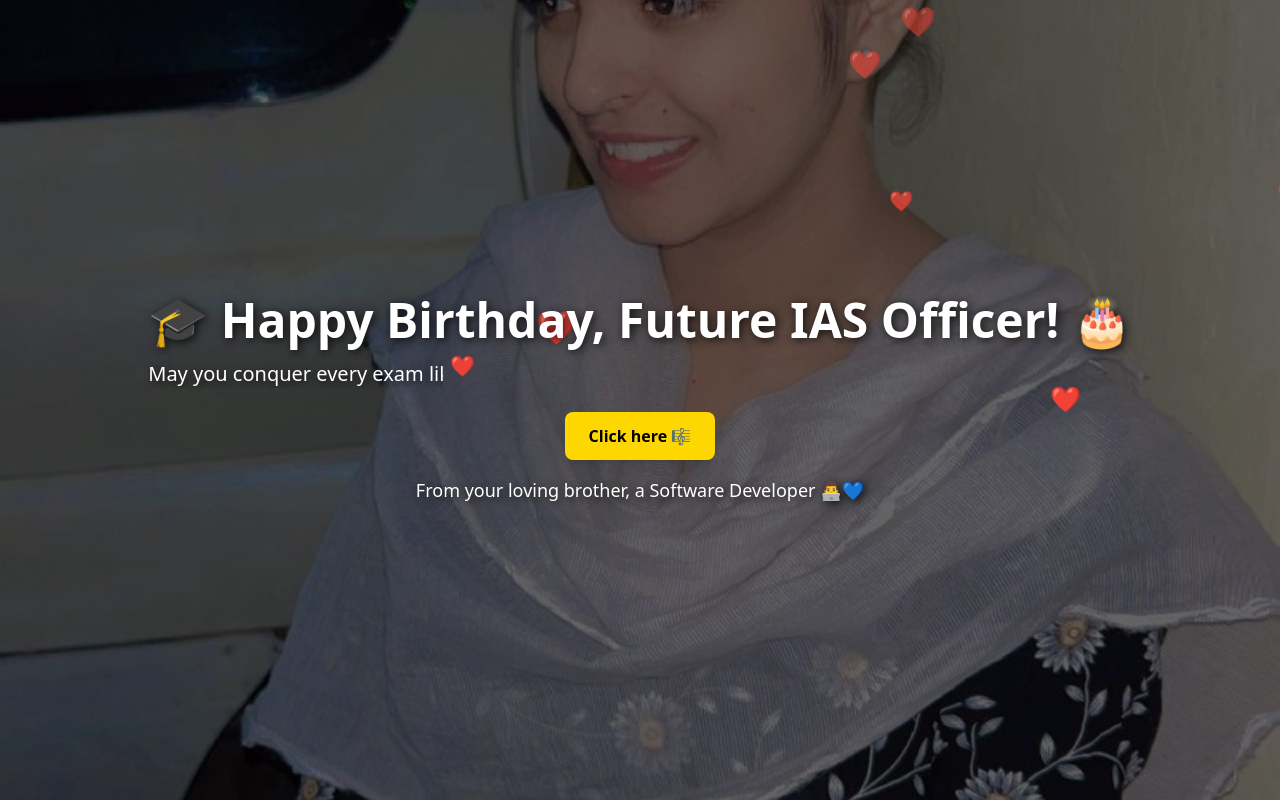
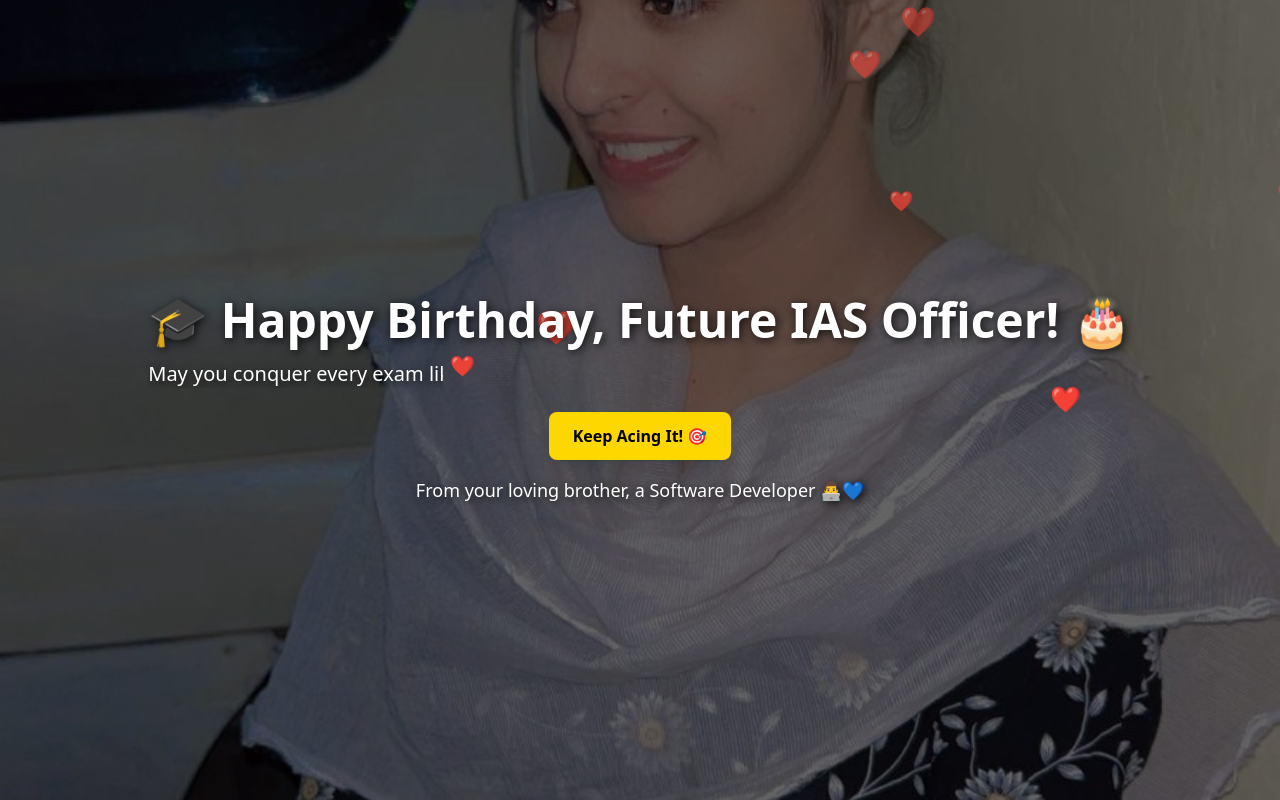
Before and after one commit to HarwinderS01/Mnu, a plain HTML site: page index.html in a window 1280 px wide. Shown: the top 800 px of the page. Drawn offline with nearby package versions, Linux system fonts and the light colour scheme.

Commit message:
Update index.html

```diff
--- a/index.html
+++ b/index.html
@@ -53,10 +53,12 @@
             font-weight: bold;
             padding: 12px 24px;
             border-radius: 8px;
-            transition: all 0.3s ease;
+            transition: all 0.2s ease;
             cursor: pointer;
+            display: inline-block;
         }
-        .button:hover {
+        .button:active {
+            transform: scale(0.95);
             background-color: #FFC107;
         }
     </style>
@@ -82,7 +84,10 @@
 
         function playMusic() {
             let audio = document.getElementById("birthdayMusic");
-            audio.play();
+            audio.play().catch(error => {
+                alert("Playback failed. Please try clicking the button again.");
+                console.error("Audio playback error:", error);
+            });
         }
     </script>
 
@@ -92,8 +97,8 @@
         <h1 class="text-4xl sm:text-5xl font-bold">🎓 Happy Birthday, Future IAS Officer! 🎂</h1>
         <p class="text-lg sm:text-xl mt-4 typing-effect">May you conquer every exam like a pro! 🚀</p>
 
-        <button onclick="playMusic()" class="mt-6 inline-block button shadow-lg">
-            Click here 🎼
+        <button onclick="playMusic()" class="mt-6 button shadow-lg">
+            Keep Acing It! 🎯
         </button>
 
         <p class="mt-4 text-md sm:text-lg">From your loving brother, a Software Developer 👨‍💻💙</p>
```
